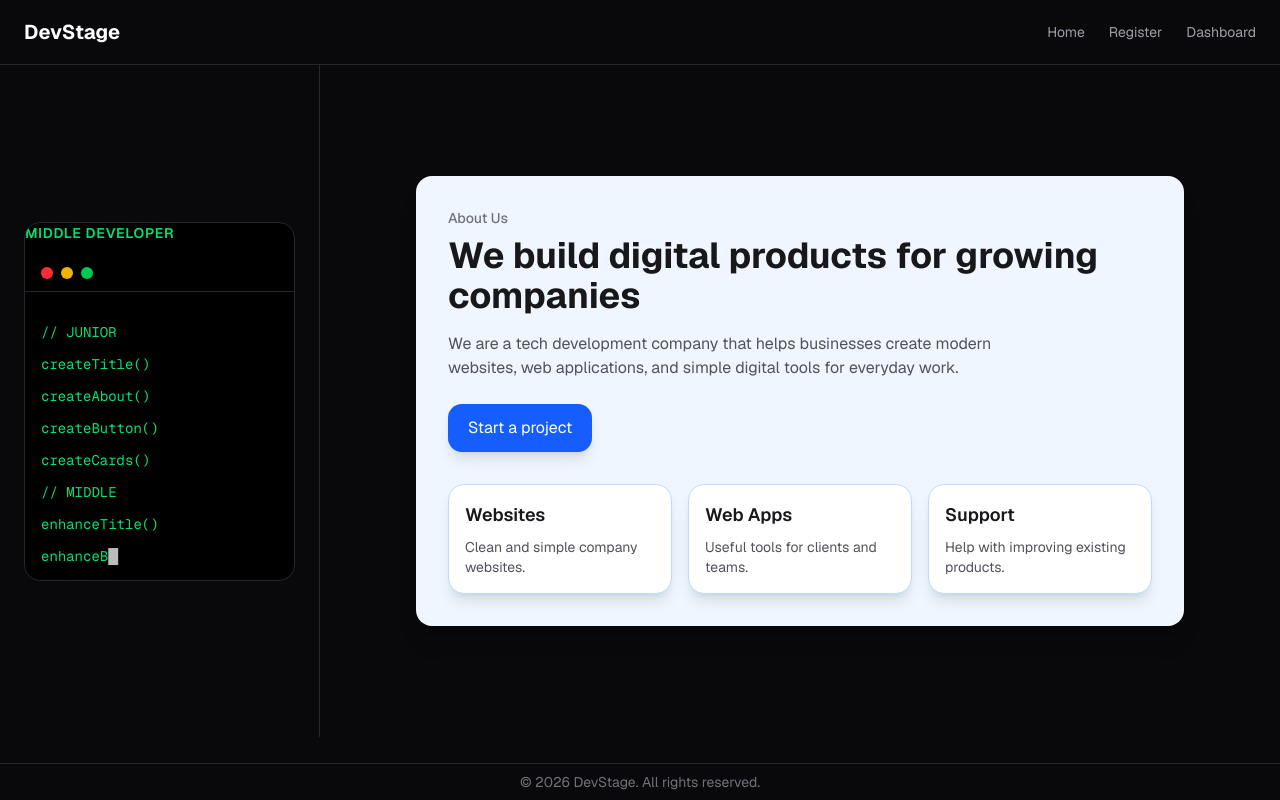
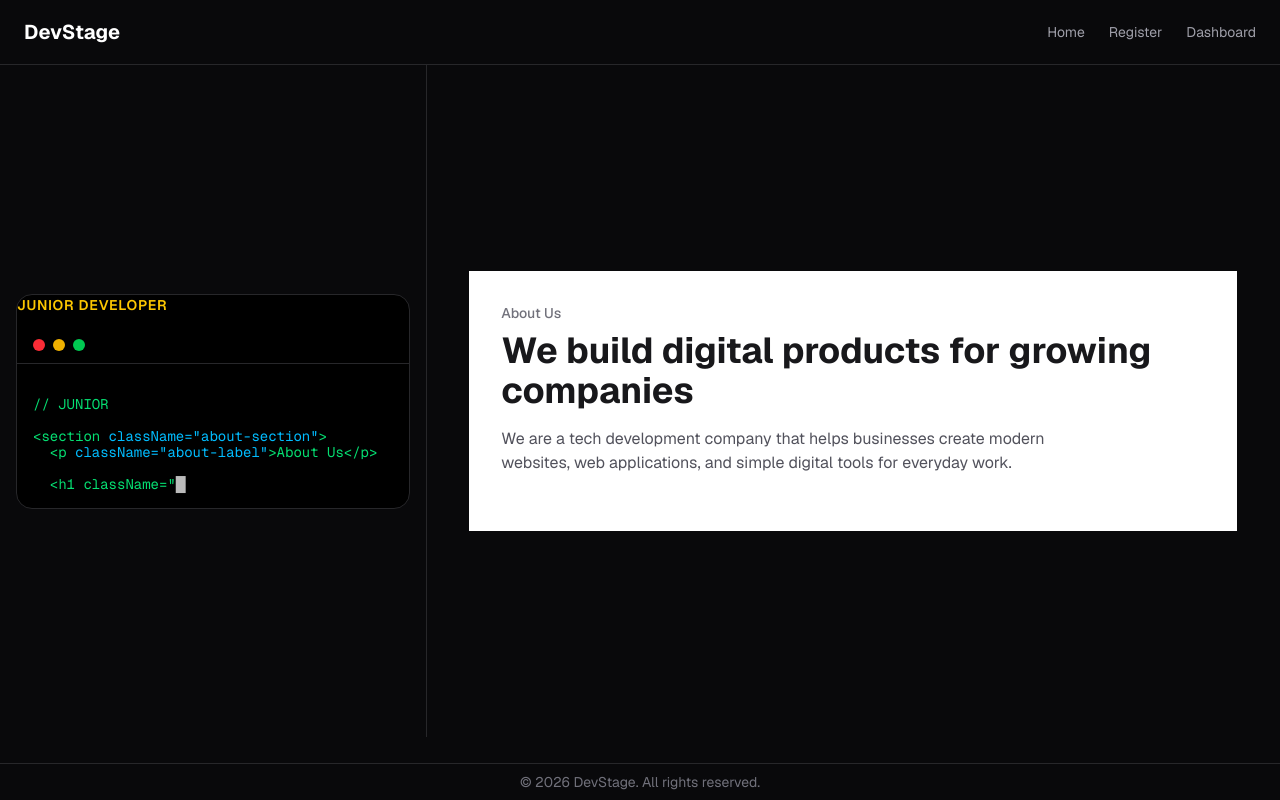
Before and after one commit to saeedhei/team-alla-biloshapka, a Next.js app: page / in a window 1280 px wide. Built offline with nearby package versions, Linux system fonts and the light colour scheme.

Commit message:
show jsx code with editable css classes

```diff
--- a/app/home/CodePanel.tsx
+++ b/app/home/CodePanel.tsx
@@ -12,6 +12,26 @@ type CodePanelProps = {
 };
 
 type Stage = "junior" | "middle" | "senior";
+
+function renderHighlightedCode(code: string) {
+  const parts = code.split(/(className="[^"]*")/g);
+
+  return parts.map((part, index) => {
+    if (part.startsWith('className="')) {
+      return (
+        <span key={index} className="text-sky-400">
+          {part}
+        </span>
+      );
+    }
+
+    return (
+      <span key={index} className="text-green-400">
+        {part}
+      </span>
+    );
+  });
+}
 
 export default function CodePanel({
   onStageChange,
@@ -101,8 +121,8 @@ export default function CodePanel({
 
       {/* CODE AREA */}
       <div ref={codeContainerRef} className="max-h-[70vh] overflow-y-auto p-4">
-        <pre className="whitespace-pre-wrap font-mono text-sm leading-4 text-green-400">
-          {displayedCode}
+        <pre className="whitespace-pre-wrap font-mono text-sm leading-4">
+          {renderHighlightedCode(displayedCode)}
 
           <span className="animate-pulse text-white">█</span>
         </pre>
--- a/app/home/HomeScene.tsx
+++ b/app/home/HomeScene.tsx
@@ -12,7 +12,7 @@ export default function HomeScene() {
     <section className="flex-1 bg-zinc-950 text-white">
       <div className="mx-auto flex h-[calc(100vh-128px)] max-w-7xl flex-col overflow-hidden lg:flex-row">
         {/* LEFT SIDE */}
-        <div className="flex w-full items-center justify-center border-b border-zinc-800 p-6 lg:w-1/4 lg:border-b-0 lg:border-r">
+        <div className="flex w-full items-center justify-center border-b border-zinc-800 p-4 lg:w-1/3 lg:border-b-0 lg:border-r">
           <CodePanel
             onStageChange={(newStage) => setStage(newStage)}
             onAnimationStepChange={(newStep) => setAnimationStep(newStep)}
@@ -20,7 +20,7 @@ export default function HomeScene() {
         </div>
 
         {/* RIGHT SIDE */}
-        <div className="flex w-full items-center justify-center p-6 lg:w-3/4">
+        <div className="flex w-full items-center justify-center p-2 lg:w-2/3">
           <VisualPanel stage={stage} animationStep={animationStep} />
         </div>
       </div>
--- a/app/home/animation/aboutAnimationEvents.ts
+++ b/app/home/animation/aboutAnimationEvents.ts
@@ -1,16 +1,19 @@
 export const ABOUT_ANIMATION_EVENTS = {
-  TITLE: "createTitle()",
-  ABOUT: "createAbout()",
-  BUTTON: "createButton()",
-  CARDS: "createCards()",
+  TITLE: '<h1 className="about-title">',
+  ABOUT: '<p className="about-label">About Us</p>',
+  BUTTON: '<button className="about-button">',
+  CARDS: '<div className="about-cards">',
 
-  UPDATE_TITLE: "enhanceTitle()",
-  UPDATE_BUTTON: "enhanceButton()",
-  UPDATE_CARDS: "enhanceCards()",
-  UPDATE_BACKGROUND: "addBackground()",
+  UPDATE_TITLE: 'className="about-title text-5xl font-bold"',
+  UPDATE_BUTTON: 'className="about-button rounded-xl bg-cyan-500"',
+  UPDATE_CARDS: 'className="about-cards grid grid-cols-3 gap-6"',
+  UPDATE_BACKGROUND: 'className="about-section bg-blue-950 rounded-3xl"',
 
-  PREMIUM_TITLE: "premiumTitle()",
-  PREMIUM_BUTTON: "premiumButton()",
-  PREMIUM_CARDS: "premiumCards()",
-  PREMIUM_BACKGROUND: "premiumBackground()",
+  PREMIUM_TITLE: 'className="about-title text-6xl font-extrabold tracking-tight"',
+  PREMIUM_BUTTON:
+    'className="about-button rounded-2xl bg-cyan-400 shadow-cyan-400/40"',
+  PREMIUM_CARDS:
+    'className="about-card rounded-3xl bg-white/10 backdrop-blur"',
+  PREMIUM_BACKGROUND:
+    'className="about-section bg-gradient-to-br from-blue-950 to-indigo-900 rounded-[2rem]"',
 } as const;
--- a/app/home/animation/aboutAnimationScript.ts
+++ b/app/home/animation/aboutAnimationScript.ts
@@ -1,31 +1,62 @@
 export const aboutAnimationScript = `
 // JUNIOR
 
-createTitle()
+<section className="about-section">
+  <p className="about-label">About Us</p>
 
-createAbout()
+  <h1 className="about-title">
+    We build digital products for growing companies
+  </h1>
 
-createButton()
+  <p className="about-description">
+    We are a tech development company that helps businesses create modern
+    websites, web applications, and simple digital tools for everyday work.
+  </p>
 
-createCards()
+  <button className="about-button">
+    Start a project
+  </button>
+
+  <div className="about-cards">
+    <article className="about-card">Websites</article>
+    <article className="about-card">Web Apps</article>
+    <article className="about-card">Support</article>
+  </div>
+</section>
 
 // MIDDLE
 
-enhanceTitle()
+<section className="about-section bg-blue-950 rounded-3xl">
+  <h1 className="about-title text-5xl font-bold">
+    We build digital products for growing companies
+  </h1>
 
-enhanceButton()
+  <button className="about-button rounded-xl bg-cyan-500">
+    Start a project
+  </button>
 
-enhanceCards()
-
-addBackground()
+  <div className="about-cards grid grid-cols-3 gap-6">
+    <article className="about-card rounded-2xl border">Websites</article>
+    <article className="about-card rounded-2xl border">Web Apps</article>
+    <article className="about-card rounded-2xl border">Support</article>
+  </div>
+</section>
 
 // SENIOR
 
-premiumTitle()
+<section className="about-section bg-gradient-to-br from-blue-950 to-indigo-900 rounded-[2rem]">
+  <h1 className="about-title text-6xl font-extrabold tracking-tight">
+    We build digital products for growing companies
+  </h1>
 
-premiumCards()
+  <button className="about-button rounded-2xl bg-cyan-400 shadow-cyan-400/40">
+    Start a project
+  </button>
 
-premiumButton()
-
-premiumBackground()
+  <div className="about-cards grid grid-cols-3 gap-6">
+    <article className="about-card rounded-3xl bg-white/10 backdrop-blur">Websites</article>
+    <article className="about-card rounded-3xl bg-white/10 backdrop-blur">Web Apps</article>
+    <article className="about-card rounded-3xl bg-white/10 backdrop-blur">Support</article>
+  </div>
+</section>
 `;
```
